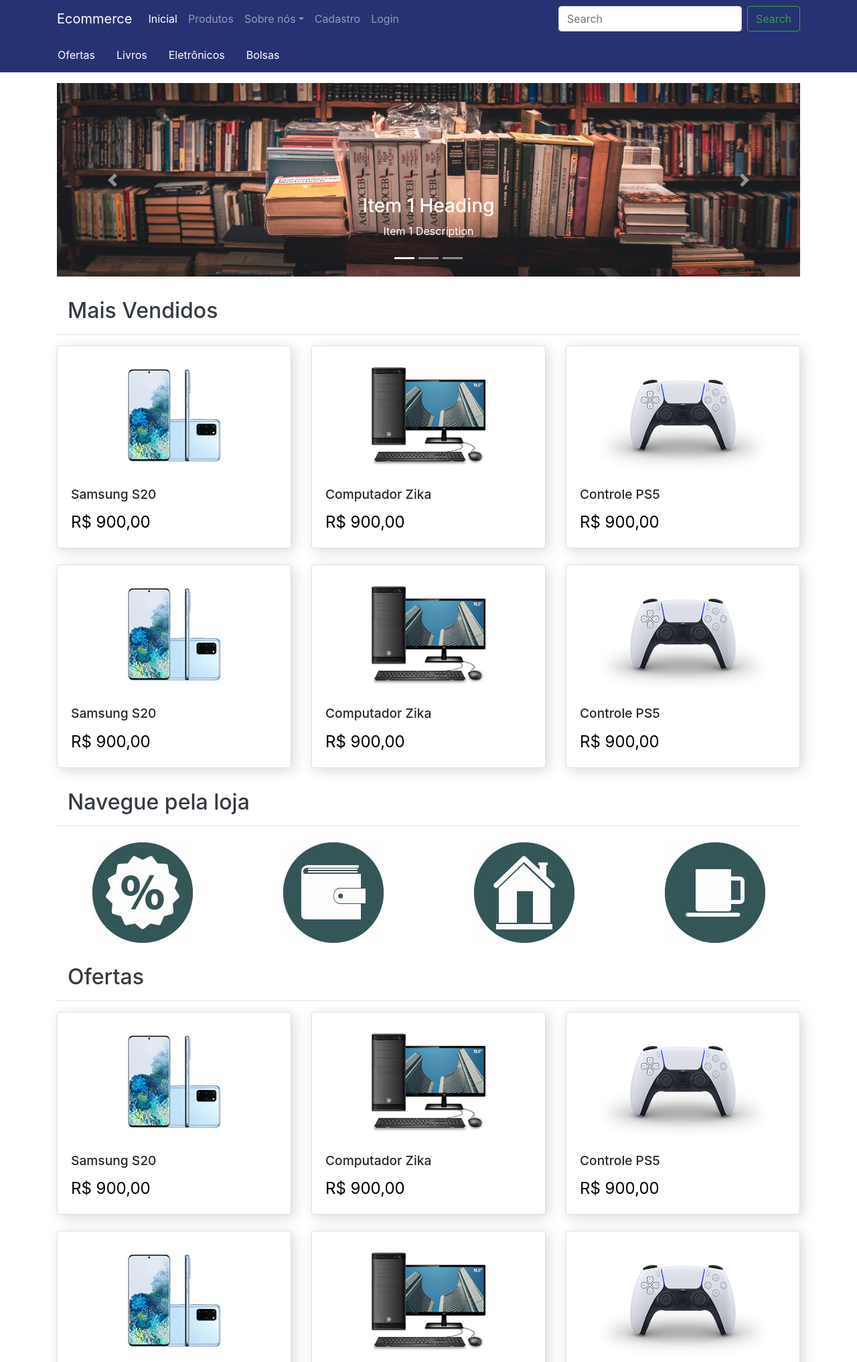
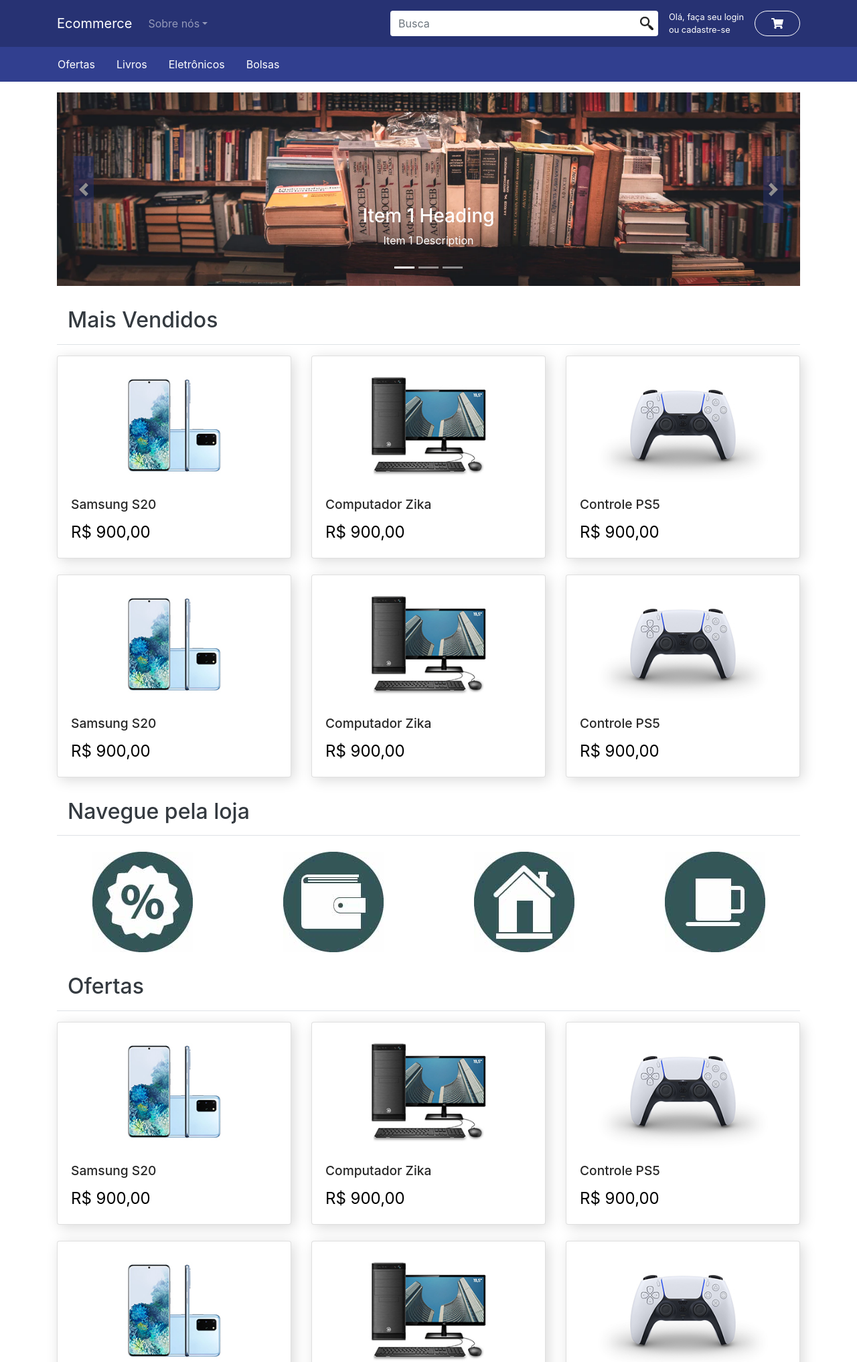
Before and after one commit to RafaelCarvalhoNeto/projeto-integrador-dh, a PHP site: page /index.php in a window 1280 px wide. Shown: the top 2034 px of the page at 67% size. Run offline with PHP 8.4, Linux system fonts and the light colour scheme; some libraries are stand-ins or nearby versions.

Commit message:
alterando o header

```diff
--- a/assets/css/style.css
+++ b/assets/css/style.css
@@ -21,13 +21,15 @@ header {
 #login {
     float: right !important;
 }
-
+.subnav{
+    background-color: #313f8f;
+}
 .subnav ul {
     list-style-type: none;
     margin: 0;
     padding: 0;
     overflow: hidden;
-    background-color: #273273;
+
 }
 
 .subnav li {
@@ -131,12 +133,29 @@ footer {
 #historia {
     margin-top: 0 !important;
 }
+.search{
+    background-image: url(../img/lupa.png);
+    background-color: white;
+    background-repeat: no-repeat;
+    background-size:  20px;
+    background-position: right;
+    background-position-x: 2px;
+    width: 30px;
+}
+.arrendonar{
+    border-radius: 100px;
+}
+.btn-outline-warning{
+    color: #fff;
+    border-color: #fff;
+}
+.btn-outline-warning:hover{
+    background-color: #fff;
+    border-color: #fff;
+}
+
 
 @media only screen and (min-width: 425px) {
-    .subnav {
-        max-width: 1140px;
-        margin: auto;
-    }
 
     #carrosel {
         display: inherit;
@@ -145,4 +164,16 @@ footer {
         max-width: 1140px;
         margin: auto;
     }
+    #busca{
+        width: 400px
+    }
+    .seta{
+    height: 100px;
+    margin: auto 25px;
+    background: #273273;
+    width: 30px;
+    }
+    .carousel-control-next-icon, .carousel-control-prev-icon{
+        color: black
+    }
 }
--- a/inc/header.php
+++ b/inc/header.php
@@ -9,13 +9,7 @@
                     <span class="navbar-toggler-icon"></span>
                 </button>
                 <div class="collapse navbar-collapse" id="navbarSupportedContent">
-                    <ul class="navbar-nav mr-auto">
-                        <li class="nav-item active">
-                            <a class="nav-link" href="index.php">Inicial<span class="sr-only">(current)</span></a>
-                        </li>
-                        <li class="nav-item">
-                            <a class="nav-link" href="#">Produtos</a>
-                        </li>
+                    <ul class="navbar-nav">
                         <li class="nav-item dropdown">
                             <a class="nav-link dropdown-toggle" href="#" id="navbarDropdown" role="button"
                                 data-toggle="dropdown" aria-haspopup="true" aria-expanded="false">Sobre nós</a>
@@ -26,22 +20,28 @@
                                 <a class="dropdown-item" href="politicas.php">Politicas de Privacidade</a>
                             </div>
                         </li>
-                        <li class="nav-item" id="cadastro">
-                            <a class="nav-link" href="cadastro.php">Cadastro</a>
-                        </li>
-                        <li class="nav-item" id="login">
-                            <a class="nav-link" href="#" data-toggle="modal" data-target="#modalLogin">Login</a>
-                        </li>
+                    </ul>
+                    <form class="form-inline ml-auto p-2 my-0">
+                        <div class="input-group" id="busca">
+                            <input class="form-control border-0" type="search" placeholder="Busca" aria-label="Search">
+                            <div class="input-group-append">
+                                <button class="search btn" type="submit"></button>
+                            </div>
+                        </div>
+                    </form>
+                    <a class="d-flex flex-column text-white m-2" href="#" data-toggle="modal" data-target="#modalLogin">
+                        <small class="login m-0">Olá, faça seu login</small>
+                        <small class="login m-0">ou cadastre-se</small>
+                    </a>
 
-                    </ul>
-                    <form class="form-inline my-2 my-lg-0">
-                        <input class="form-control mr-sm-2" type="search" placeholder="Search" aria-label="Search">
-                        <button class="btn btn-outline-success my-2 my-sm-0" type="submit">Search</button>
-                    </form>
+
+                    <a class="btn btn-outline-warning px-4 ml-2 arrendonar" href="carrinho.php"><i class="fas fa-shopping-cart"></i></a>
                 </div>
             </div>
         </nav>
         <div class="subnav">
+            <div class="container">
+                <div class="row">
                     <ul>
                         <li><a href="./ofertas.php">Ofertas</a></li>
                         <li><a href="./livros.php">Livros</a></li>
@@ -49,4 +49,6 @@
                         <li><a href="./bolsas.php">Bolsas</a></li>
                     </ul>
                 </div>
+            </div>
+        </div>
     </header>
--- a/index.php
+++ b/index.php
@@ -41,11 +41,11 @@
           </div>
         </div>
 
-        <a class="carousel-control-prev" href="#carouselHome" role="button" data-slide="prev">
+        <a class="carousel-control-prev seta" href="#carouselHome" role="button" data-slide="prev">
           <span class="carousel-control-prev-icon" aria-hidden="true"></span>
           <span class="sr-only">Previous</span>
         </a>
-        <a class="carousel-control-next" href="#carouselHome" role="button" data-slide="next">
+        <a class="carousel-control-next seta" href="#carouselHome" role="button" data-slide="next">
           <span class="carousel-control-next-icon" aria-hidden="true"></span>
           <span class="sr-only">Next</span>
         </a>
```
Also changed, not shown: assets/img/lupa.png (added). Lines whose indentation alone changed are shown as unchanged.
